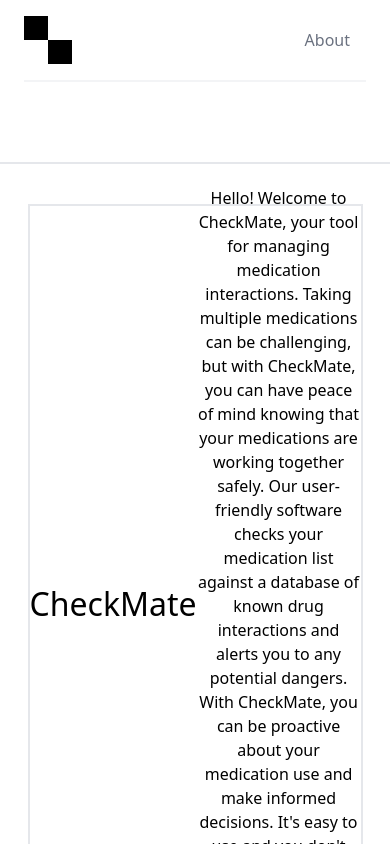
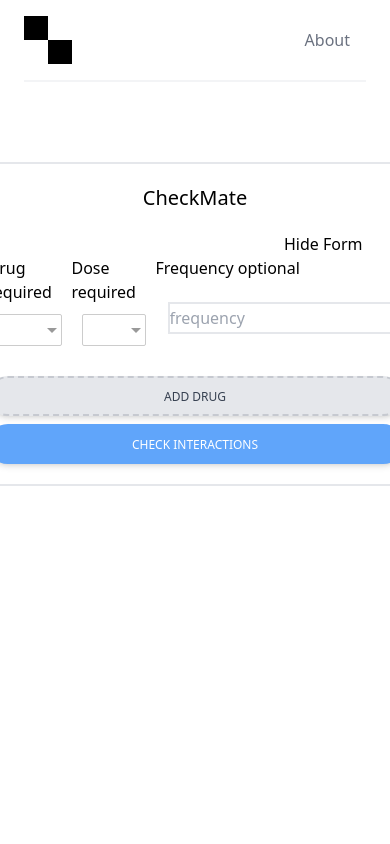
Before and after one commit to abbychoii/checkmate, a React (Create React App) app in the folder checkmate-frontend/: page / in a window 390 px wide. Shown: the top 844 px of the page. Built offline with nearby package versions, Linux system fonts and the light colour scheme.

Commit message:
more responsive states

```diff
--- a/checkmate-frontend/src/App.js
+++ b/checkmate-frontend/src/App.js
@@ -63,8 +63,8 @@ function App() {
   return (
     <div>
       <Navbar />
-      <div className=" flex mx-50 justify-center">
-        <div className="flex flex-col mt-20 mb border-2 h-max">
+      <div className=" flex justify-center scroll-smooth ">
+        <div className="content-container mb-20 flex flex-col mt-20 md:20 lg:mx-32 border-2 h-max">
           <TitleBlock />
           <button
             className="btn flex justify-end mx-10"
--- a/checkmate-frontend/src/components/AddDrugForm.js
+++ b/checkmate-frontend/src/components/AddDrugForm.js
@@ -159,7 +159,7 @@ const AddDrugForm = ({ getInteractions }) => {
   };
 
   return (
-    <div className="drugForm flex flex-grow justify-evenly">
+    <div className="drugForm flex flex-grow justify-evenly lg:mb-20">
       <form className="flex flex-col">
         {formData.map((element, index) => {
           return (
--- a/checkmate-frontend/src/components/styles/TitleBlock.styled.js
+++ b/checkmate-frontend/src/components/styles/TitleBlock.styled.js
@@ -2,18 +2,22 @@ import React from "react";
 
 const TitleBlock = () => {
   return (
-    <div className="flex flex-row h-[50rem] items-center border-2 mx-10 mt-10 mb-10 text-center max-w-[70rem]">
-      <h1 className="title">CheckMate</h1>
-      <div className="blurb">
-        Hello! Welcome to CheckMate, your tool for managing medication
-        interactions. Taking multiple medications can be challenging, but with
-        CheckMate, you can have peace of mind knowing that your medications are
-        working together safely. Our user-friendly software checks your
-        medication list against a database of known drug interactions and alerts
-        you to any potential dangers. With CheckMate, you can be proactive about
-        your medication use and make informed decisions. It's easy to use and
-        you don't have to be a medical expert. Let's get started on this journey
-        to better medication management!
+    <div>
+      <h3 className="flex justify-center md:hidden text-xl m-5">CheckMate</h3>
+      <div className="hidden md:mx-10 lg:mx-32 md:flex md:flex-col xl:grid grid-cols-3  lg:h-[30rem] items-center justify-center border-2 mt-32 mb-32 text-center">
+        <h1 className="title subpixel-antialiased mt-5 lg:mt-0">CheckMate</h1>
+
+        <div className="hidden mb-5 md:mx-5 md:mb-0 md:flex blurb leading-relaxed subpixel-antialiased lg:mr-10 lg:col-span-2">
+          Hello! Welcome to CheckMate, your tool for managing medication
+          interactions. Taking multiple medications can be challenging, but with
+          CheckMate, you can have peace of mind knowing that your medications
+          are working together safely. Our user-friendly software checks your
+          medication list against a database of known drug interactions and
+          alerts you to any potential dangers. With CheckMate, you can be
+          proactive about your medication use and make informed decisions. It's
+          easy to use and you don't have to be a medical expert. Let's get
+          started on this journey to better medication management!
+        </div>
       </div>
     </div>
   );
```
